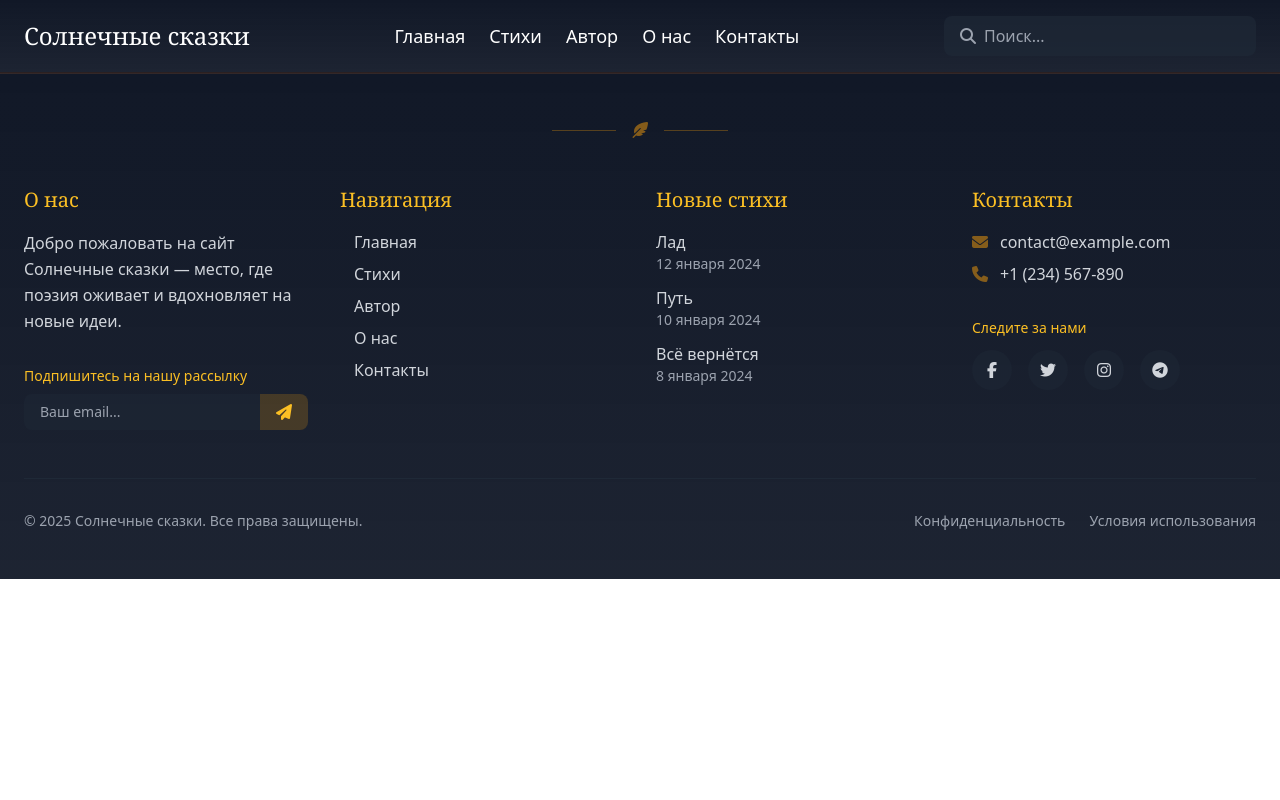
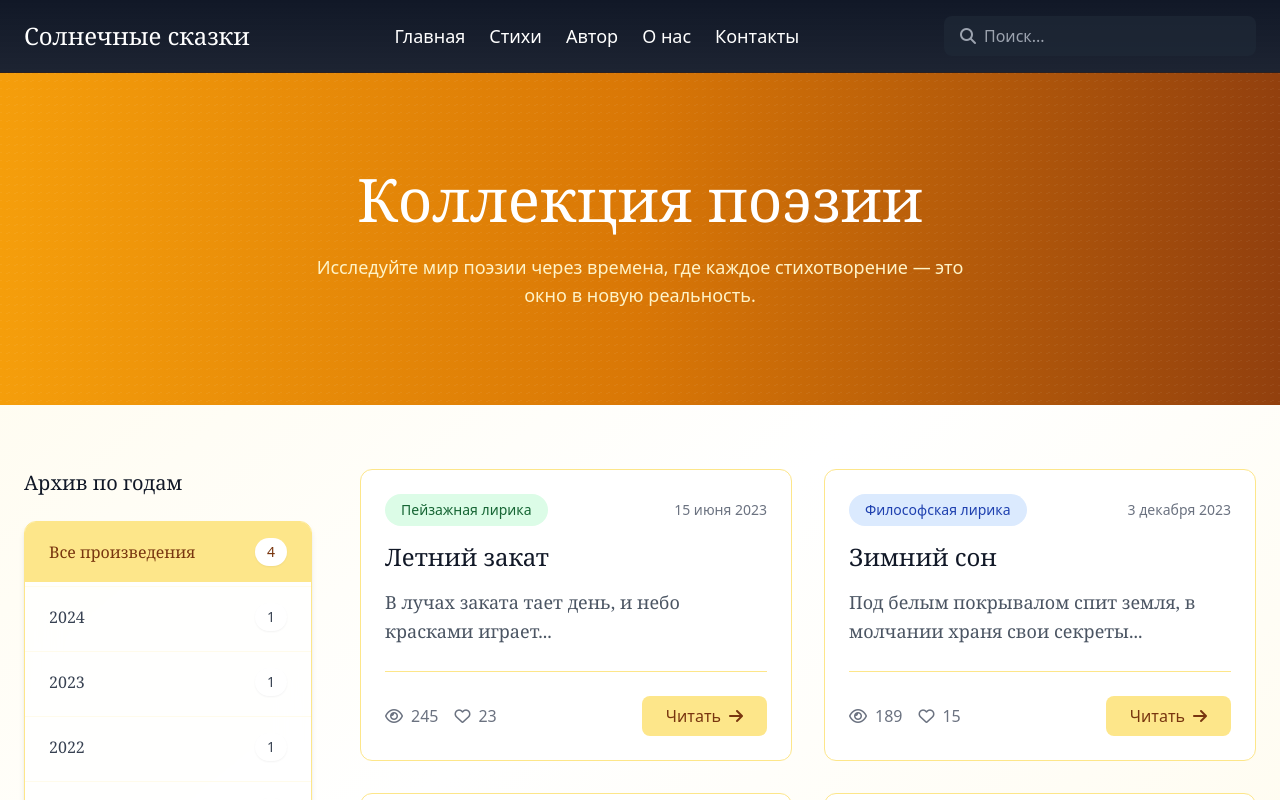
Before and after one commit to igalVilensky/poetry, a Nuxt app: page /poems in a window 1280 px wide. Shown: the top 800 px of the page. Built offline with nearby package versions, Linux system fonts and the light colour scheme.

Commit message:
poems page

```diff
--- a/pages/index.vue
+++ b/pages/index.vue
@@ -20,7 +20,7 @@
           глубины души
         </p>
         <a
-          href="/"
+          href="/poems"
           class="inline-flex items-center px-6 py-3 bg-amber-500/20 hover:bg-amber-500/30 text-amber-400 rounded-lg transition-all duration-300 group"
         >
           Начать чтение
--- /dev/null
+++ b/pages/poems.vue
@@ -0,0 +1,243 @@
+<template>
+  <div
+    class="min-h-screen bg-gradient-to-br from-amber-50 via-white to-amber-50"
+  >
+    <!-- Hero Section with Background -->
+    <div
+      class="relative overflow-hidden bg-gradient-to-r from-amber-500 via-amber-600 to-amber-800"
+    >
+      <!-- Optional subtle texture overlay -->
+      <div
+        class="absolute inset-0 opacity-50 bg-[linear-gradient(30deg,rgba(255,255,255,0.1)_12%,transparent_12.5%,transparent_87%,rgba(255,255,255,0.1)_87.5%,rgba(255,255,255,0.1)_0)] bg-[length:8px_8px]"
+      ></div>
+
+      <div class="relative container mx-auto px-6 py-12 sm:py-24 text-center">
+        <h1
+          class="text-4xl sm:text-5xl md:text-6xl font-serif mb-6 leading-tight text-white"
+        >
+          Коллекция поэзии
+        </h1>
+        <p class="text-amber-100 max-w-2xl mx-auto sm:text-lg leading-relaxed">
+          Исследуйте мир поэзии через времена, где каждое стихотворение — это
+          окно в новую реальность.
+        </p>
+      </div>
+    </div>
+
+    <div class="container mx-auto px-6 py-16">
+      <div class="flex flex-col lg:flex-row gap-12">
+        <!-- Years Navigation -->
+        <aside class="lg:w-72 flex-shrink-0">
+          <div class="sticky top-8">
+            <h2 class="text-xl font-serif mb-6 text-gray-900">
+              Архив по годам
+            </h2>
+            <nav
+              class="space-y-1 bg-white/80 backdrop-blur-lg rounded-xl border border-amber-200 shadow-md overflow-hidden"
+            >
+              <button
+                class="w-full flex items-center justify-between px-6 py-4 transition-all hover:bg-amber-100 hover:shadow-lg"
+                :class="[
+                  selectedYear === 'all'
+                    ? 'bg-amber-200 text-amber-900 font-medium'
+                    : 'text-gray-700',
+                ]"
+                @click="selectedYear = 'all'"
+              >
+                <span class="font-serif">Все произведения</span>
+                <span class="text-sm bg-white px-3 py-1 rounded-full shadow-sm">
+                  {{ totalPoemCount }}
+                </span>
+              </button>
+
+              <div v-for="year in years" :key="year.value">
+                <button
+                  class="w-full flex items-center justify-between px-6 py-4 transition-all border-t border-amber-50 hover:bg-amber-100 hover:shadow-lg"
+                  :class="[
+                    selectedYear === year.value
+                      ? 'bg-amber-200 text-amber-900 font-medium'
+                      : 'text-gray-700',
+                  ]"
+                  @click="selectedYear = year.value"
+                >
+                  <span class="font-serif">{{ year.value }}</span>
+                  <span
+                    class="text-sm bg-white px-3 py-1 rounded-full shadow-sm"
+                  >
+                    {{ year.count }}
+                  </span>
+                </button>
+              </div>
+            </nav>
+          </div>
+        </aside>
+
+        <!-- Poems Grid -->
+        <main class="flex-1 max-w-4xl">
+          <div
+            v-if="filteredPoems.length"
+            class="grid grid-cols-1 md:grid-cols-2 gap-8"
+          >
+            <article
+              v-for="poem in filteredPoems"
+              :key="poem.id"
+              class="group bg-white rounded-xl border border-amber-200 hover:shadow-xl transition-all duration-300 hover:bg-amber-50"
+            >
+              <div class="p-6">
+                <div class="flex items-center justify-between mb-4">
+                  <span
+                    :class="getCategoryClass(poem.category)"
+                    class="px-4 py-1.5 text-sm font-medium rounded-full"
+                  >
+                    {{ poem.category }}
+                  </span>
+                  <p class="text-sm text-gray-500">{{ poem.date }}</p>
+                </div>
+
+                <h2
+                  class="text-2xl font-serif text-gray-900 mb-4 leading-tight group-hover:text-amber-600 transition-colors"
+                >
+                  {{ poem.title }}
+                </h2>
+
+                <p
+                  class="text-gray-600 text-lg leading-relaxed mb-6 font-serif line-clamp-4"
+                >
+                  {{ poem.excerpt }}
+                </p>
+
+                <div
+                  class="flex items-center justify-between pt-6 border-t border-amber-200"
+                >
+                  <div class="flex items-center space-x-4 text-gray-500">
+                    <span class="flex items-center">
+                      <i class="far fa-eye mr-2"></i>
+                      {{ poem.views }}
+                    </span>
+                    <span class="flex items-center">
+                      <i class="far fa-heart mr-2"></i>
+                      {{ poem.likes }}
+                    </span>
+                  </div>
+
+                  <nuxt-link
+                    :to="`/poems/${poem.id}`"
+                    class="inline-flex items-center px-6 py-2 rounded-lg bg-amber-200 text-amber-900 hover:bg-amber-300 font-medium transition-all"
+                  >
+                    Читать
+                    <i class="fas fa-arrow-right ml-2"></i>
+                  </nuxt-link>
+                </div>
+              </div>
+            </article>
+          </div>
+
+          <!-- Empty State -->
+          <div
+            v-else
+            class="text-center py-24 bg-white/80 backdrop-blur-lg rounded-xl border border-amber-200 shadow-md"
+          >
+            <div class="text-6xl mb-6">📝</div>
+            <h3 class="text-2xl font-serif text-gray-900 mb-3">
+              Стихотворения не найдены
+            </h3>
+            <p class="text-gray-500 text-lg">
+              Попробуйте изменить параметры поиска
+            </p>
+          </div>
+        </main>
+      </div>
+    </div>
+  </div>
+</template>
+
+<script setup>
+import { ref, computed } from "vue";
+
+// Sample data - replace with your actual data
+const poems = ref([
+  {
+    id: 1,
+    title: "Летний закат",
+    date: "15 июня 2023",
+    category: "Пейзажная лирика",
+    excerpt: "В лучах заката тает день, и небо красками играет...",
+    views: 245,
+    likes: 23,
+    year: 2024,
+  },
+  {
+    id: 2,
+    title: "Зимний сон",
+    date: "3 декабря 2023",
+    category: "Философская лирика",
+    excerpt:
+      "Под белым покрывалом спит земля, в молчании храня свои секреты...",
+    views: 189,
+    likes: 15,
+    year: 2023,
+  },
+  {
+    id: 3,
+    title: "Морской бриз",
+    date: "22 июля 2022",
+    category: "Романтическая поэзия",
+    excerpt: "Соленый ветер треплет паруса, и чайки реют над волнами...",
+    views: 302,
+    likes: 45,
+    year: 2022,
+  },
+  {
+    id: 3,
+    title: "Морской бриз",
+    date: "28 июля 2022",
+    category: "Романтическая поэзия",
+    excerpt: "Соленый ветер треплет паруса, и чайки реют над волнами...",
+    views: 372,
+    likes: 45,
+    year: 2021,
+  },
+]);
+
+const searchQuery = ref("");
+const selectedYear = ref("all");
+
+const years = computed(() => {
+  const yearCounts = poems.value.reduce((acc, poem) => {
+    acc[poem.year] = (acc[poem.year] || 0) + 1;
+    return acc;
+  }, {});
+
+  return Object.entries(yearCounts)
+    .map(([year, count]) => ({
+      value: parseInt(year),
+      count,
+    }))
+    .sort((a, b) => b.value - a.value);
+});
+
+const totalPoemCount = computed(() => poems.value.length);
+
+const filteredPoems = computed(() => {
+  return poems.value.filter((poem) => {
+    const matchesSearch = searchQuery.value
+      ? poem.title.toLowerCase().includes(searchQuery.value.toLowerCase()) ||
+        poem.excerpt.toLowerCase().includes(searchQuery.value.toLowerCase())
+      : true;
+
+    const matchesYear =
+      selectedYear.value === "all" || poem.year === selectedYear.value;
+
+    return matchesSearch && matchesYear;
+  });
+});
+
+const getCategoryClass = (category) => {
+  const classes = {
+    "Пейзажная лирика": "bg-green-100 text-green-800",
+    "Философская лирика": "bg-blue-100 text-blue-800",
+    "Романтическая поэзия": "bg-pink-100 text-pink-800",
+  };
+  return classes[category] || "bg-gray-100 text-gray-800";
+};
+</script>
```
